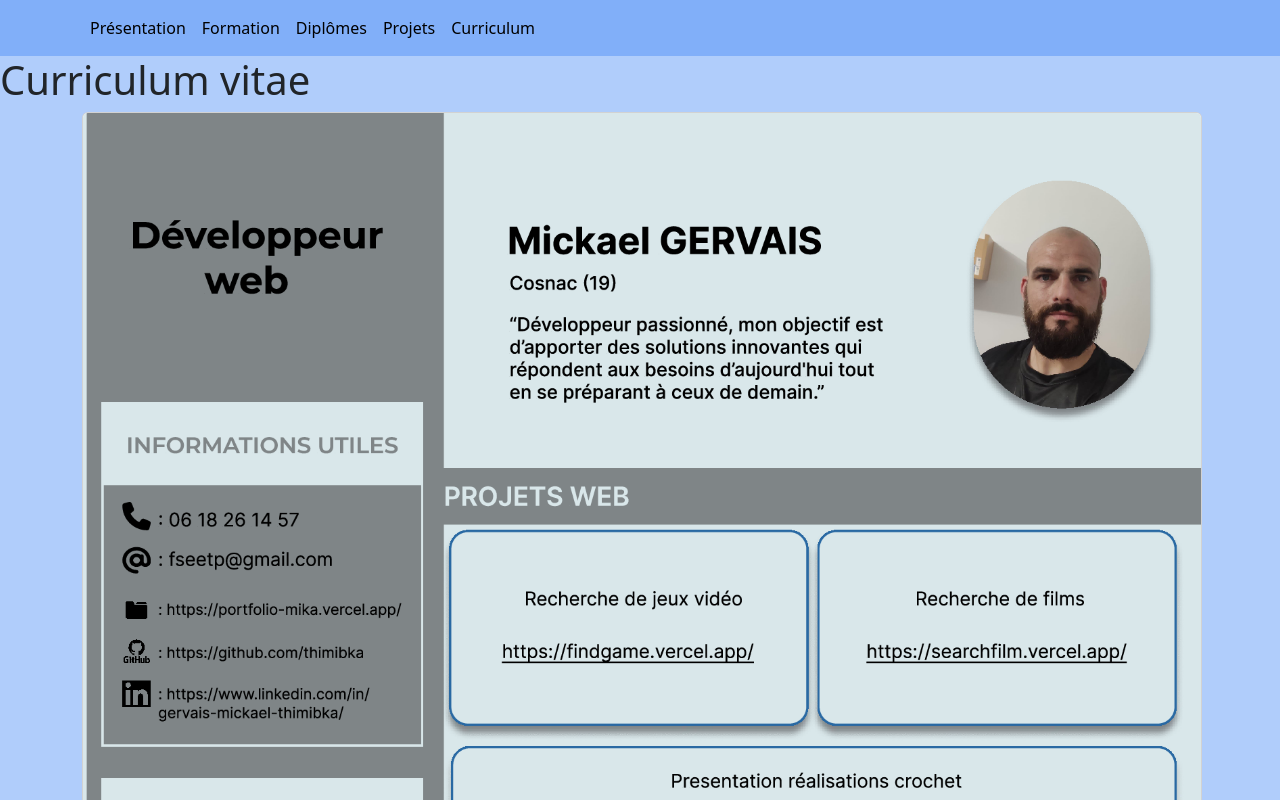
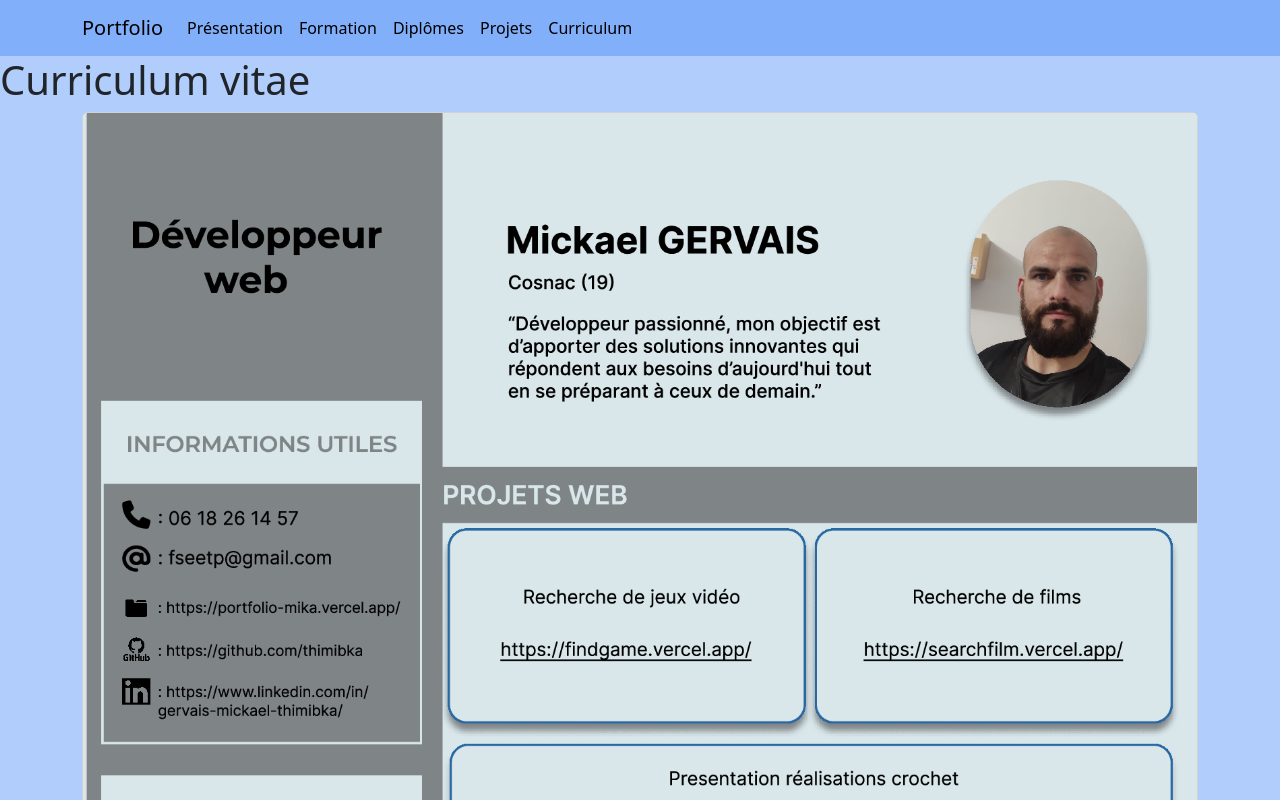
Before and after one commit to thimibka/Portfolio-mika, a React (Vite) app: page /curriculum in a window 1280 px wide. Shown: the top 800 px of the page. Built offline with nearby package versions, Linux system fonts and the light colour scheme.

Commit message:
cv change size

```diff
--- a/src/Components/Navbar.jsx
+++ b/src/Components/Navbar.jsx
@@ -7,13 +7,18 @@ const NavPortFolio = () => {
   return (
     <>
       <Navbar
+        expand="lg"
         style={{ backgroundColor: "rgba(59, 130, 246, 0.4)" }}
         data-bs-theme="dark"
       >
         <Container>
+          <Navbar.Brand as={Link} to="/" style={{ color: "black" }}>
+            Portfolio
+          </Navbar.Brand>
+          <Navbar.Toggle aria-controls="basic-navbar-nav" />
+          <Navbar.Collapse id="basic-navbar-nav">
             <Nav className="me-auto">
               <Nav.Link as={Link} to="/" style={{ color: "black" }}>
-              {" "}
                 Présentation
               </Nav.Link>
               <Nav.Link as={Link} to="/Formation" style={{ color: "black" }}>
@@ -29,6 +34,7 @@ const NavPortFolio = () => {
                 Curriculum
               </Nav.Link>
             </Nav>
+          </Navbar.Collapse>
         </Container>
       </Navbar>
     </>
--- a/src/Pages/Curriculum.jsx
+++ b/src/Pages/Curriculum.jsx
@@ -1,14 +1,35 @@
+import React, { useState } from "react";
 import Container from "react-bootstrap/Container";
 import Card from "react-bootstrap/Card";
 
 export default function Curriculum() {
+  const [isExpanded, setIsExpanded] = useState(false);
+
+  const handleImageClick = () => {
+    setIsExpanded(!isExpanded);
+  };
+
   return (
     <>
       <h1>Curriculum vitae</h1>
       <Container>
         <div className="curriculum">
-          <Card style={{ width: "70rem" }}>
-            <Card.Img src="/cv/cv-dev.webp" />
+          <Card
+            style={{
+              width: isExpanded ? "auto" : "100%",
+              maxWidth: "70rem",
+              cursor: "pointer",
+            }}
+            onClick={handleImageClick}
+          >
+            <Card.Img
+              src="/cv/cv-dev.webp"
+              style={{
+                width: "100%",
+                height: "auto",
+                objectFit: isExpanded ? "contain" : "cover",
+              }}
+            />
           </Card>
         </div>
       </Container>
```
Lines whose indentation alone changed are shown as unchanged.
